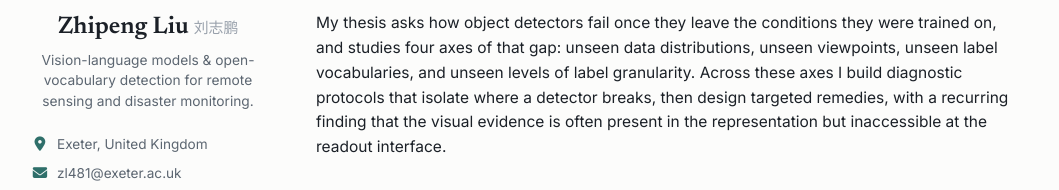
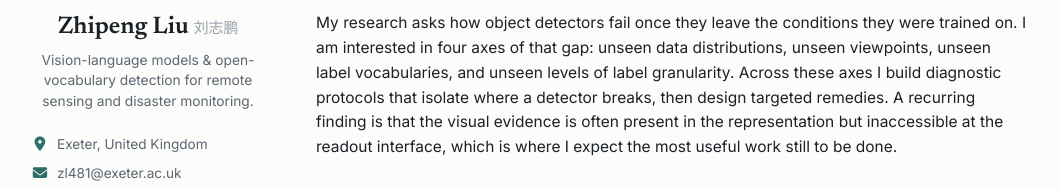
Before and after one commit to 1nyourlife/1nyourlife.github.io, a plain HTML site: page index.html in a window 1280 px wide. Shown: the part 236-426 px from the top of the page, without its empty margins (110-1169 px from the left). Drawn offline with Linux system fonts and the light colour scheme; some icons are missing.

Commit message:
Update index.html

```diff
--- a/index.html
+++ b/index.html
@@ -166,7 +166,7 @@
       <div class="lead-name">Zhipeng Liu</div>
       <div class="lead-role">PhD Candidate, Department of Computer Science, University of Exeter</div>
       <p>I am a final-year PhD candidate in Computer Science at the University of Exeter, advised by Chunbo Luo and co-advised by Geyong Min. I work on vision-language models and open-vocabulary detection for remote sensing and disaster monitoring.</p>
-      <p>My thesis asks how object detectors fail once they leave the conditions they were trained on, and studies four axes of that gap: unseen data distributions, unseen viewpoints, unseen label vocabularies, and unseen levels of label granularity. Across these axes I build diagnostic protocols that isolate where a detector breaks, then design targeted remedies, with a recurring finding that the visual evidence is often present in the representation but inaccessible at the readout interface.</p>
+      <p>My research asks how object detectors fail once they leave the conditions they were trained on. I am interested in four axes of that gap: unseen data distributions, unseen viewpoints, unseen label vocabularies, and unseen levels of label granularity. Across these axes I build diagnostic protocols that isolate where a detector breaks, then design targeted remedies. A recurring finding is that the visual evidence is often present in the representation but inaccessible at the readout interface, which is where I expect the most useful work still to be done.</p>
     </section>
 
     <section id="news">
```
